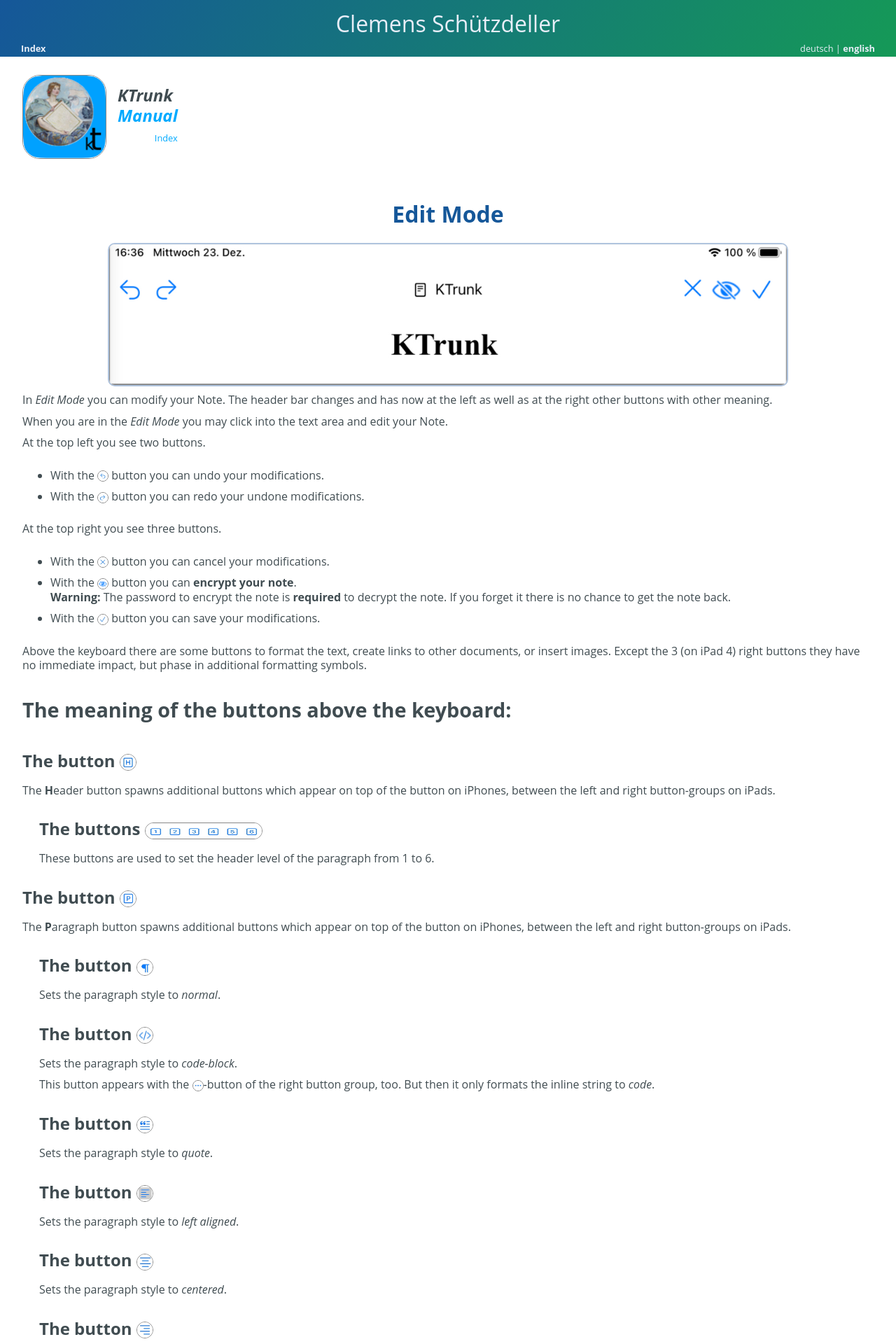
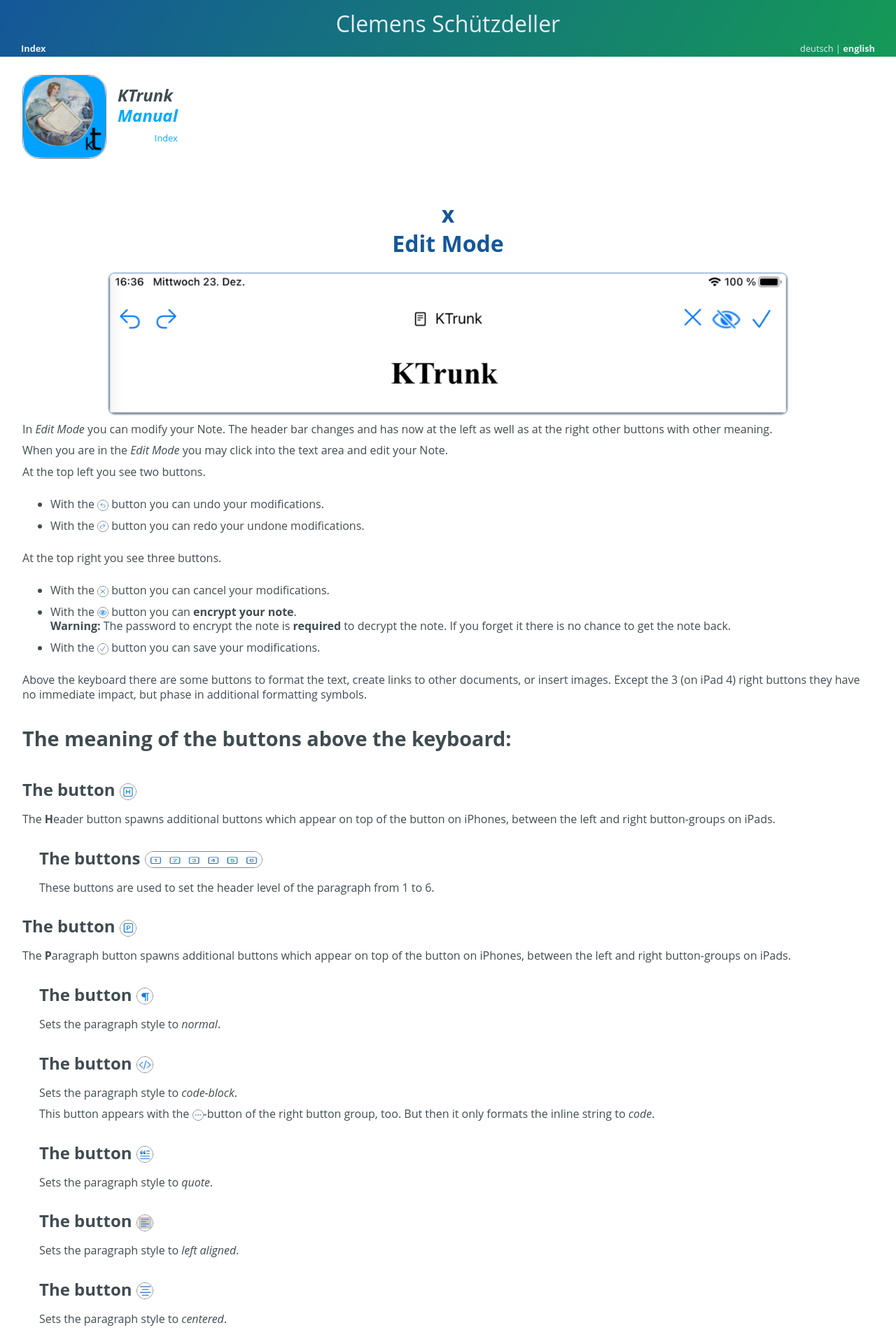
Before and after one commit to cs-LA/home, a Jekyll site: the page built from KTrunk/Manual/EditMode.md, in a window 1280 px wide. Shown: the top 1920 px of the page at 70% size. Built offline with Jekyll 4.4.1, drawn with Linux system fonts in a browser that asks for light colours; our own code applies the rules of GitHub Pages for plain Markdown files.

Commit message:
Update EditMode.md

```diff
--- a/KTrunk/Manual/EditMode.md
+++ b/KTrunk/Manual/EditMode.md
@@ -14,7 +14,7 @@
 
 
 
-<h1>
+<h1>x
   <span class="en">Edit Mode</span><span class="de">Bearbeitungs-Modus</span>
 </h1>
 <img src="EditModeEncrypt.png" style="border: 2px solid #B0C4DE; border-radius: 10px;">
```
